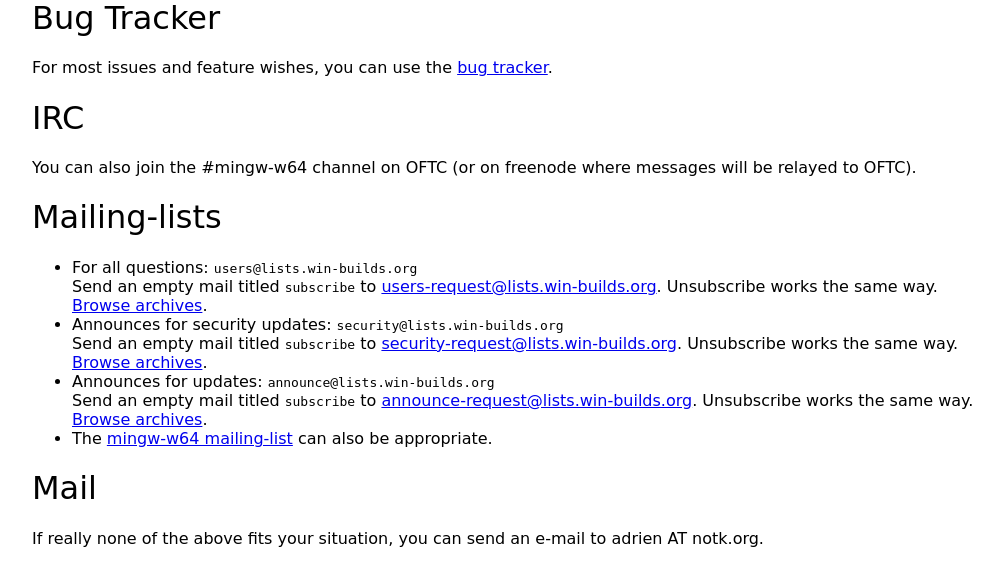
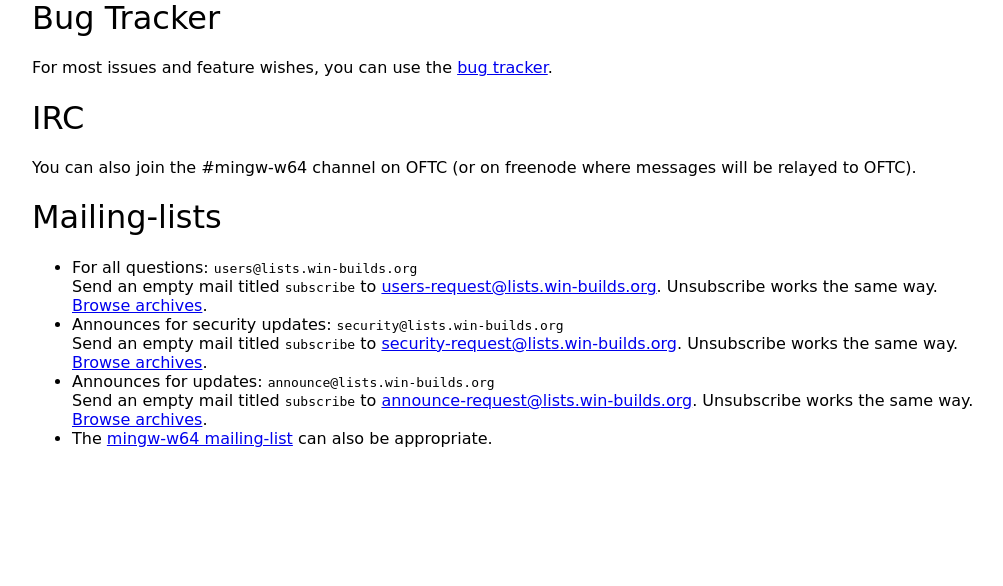
Before and after one commit to win-builds/win-builds, a PHP site: page /support.php in a window 1280 px wide. Shown: the part 80-666 px from the top of the page, without its empty margins (64-1067 px from the left). Run offline with PHP 8.4, Linux system fonts and the light colour scheme.

Commit message:
web: stop mentionning my private email on the support page.

```diff
--- a/web/support.php
+++ b/web/support.php
@@ -34,9 +34,6 @@ print_list('announce', 'Announces for updates');
   <li>The <a href="https://lists.sourceforge.net/lists/listinfo/mingw-w64-public">mingw-w64 mailing-list</a> can also be appropriate.
 </ul>
 
-<h1>Mail</h1>
-If really none of the above fits your situation, you can send an e-mail to adrien AT notk.org.
-
 <?php include 'footer.html'; ?>
 </body>
 </html>
```
